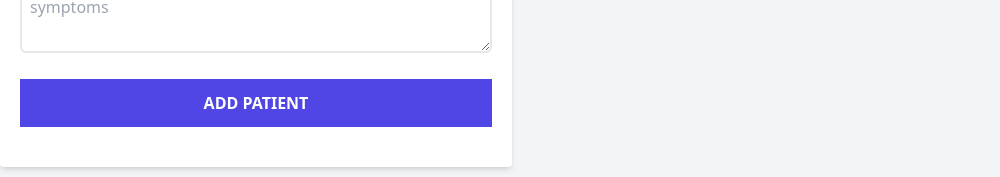
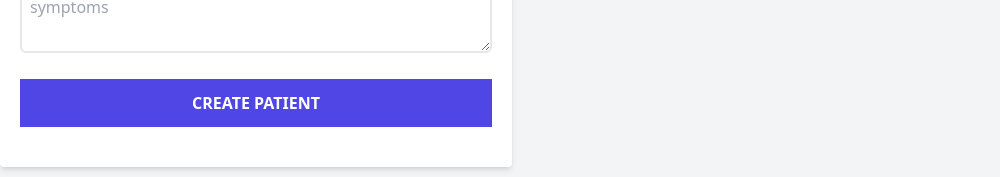
Before and after one commit to NancyMile/apptoint-react1, a React (Vite) app: page / in a window 1280 px wide. Shown: the part 773-950 px from the top of the page, without its empty margins (0-1000 px from the left). Built offline with nearby package versions, Linux system fonts and the light colour scheme.

Commit message:
display text on form button conditionally

```diff
--- a/src/components/Form.jsx
+++ b/src/components/Form.jsx
@@ -93,7 +93,7 @@ const Form = ({ patients, setPatients, patient }) => {
           <label htmlFor="symptoms" className="block text-gray-700 uppercase font-bold">Symptoms:</label>
           <textarea id="symptoms" value={symtoms} onChange={(e) => { setSymtoms(e.target.value)}} placeholder="symptoms" className="border-2 w-full p-2 mt-2 placeholder-gray-400 rounded-md"/>
         </div>
-        <input type="submit" value="Add Patient" className="bg-indigo-600 w-full cursor-pointer hover:bg-indigo-700 p-3 text-white uppercase font-bold" />
+        <input type="submit" value={patient.id ? 'Edit Patient' : 'Create patient'} className="bg-indigo-600 w-full cursor-pointer hover:bg-indigo-700 p-3 text-white uppercase font-bold" />
       </form>
       </div>
   )
```
